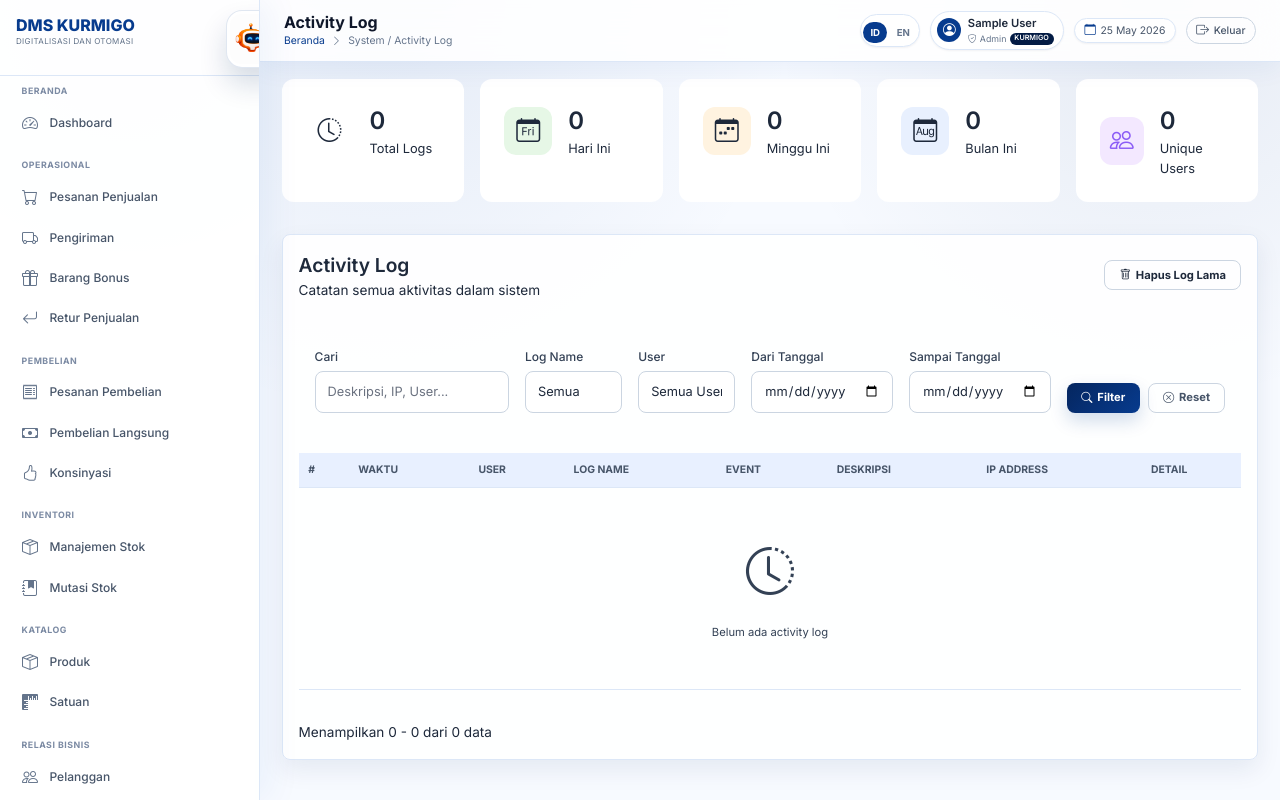
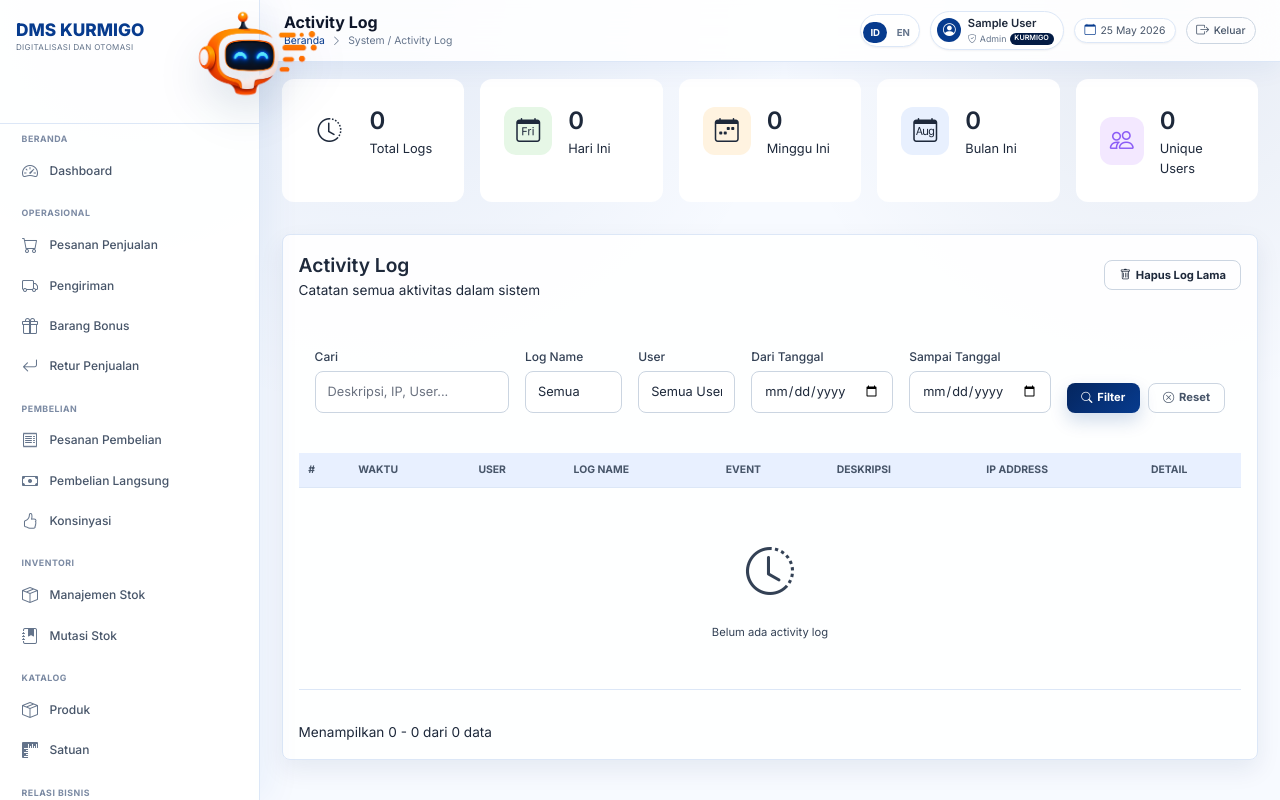
Before and after one commit to KangHasan88/DMS-1, a Laravel app: page /activity-logs in a window 1280 px wide. Run offline with Laravel 12, Linux system fonts and the light colour scheme; the visitor is signed in with stand-in values (Sample User, id 1); data that the repository does not hold is empty; style sheets or scripts are compiled from the project's sources; parts of the project's set-up code (start-up, migrations or seed data) failed here and were passed over.

Commit message:
Position Kurmigo robot mascot in sidebar header

```diff
--- a/resources/views/layouts/sidebar.blade.php
+++ b/resources/views/layouts/sidebar.blade.php
@@ -126,10 +126,10 @@
 
         /* Sidebar Header - Compact */
         .sidebar-header {
-            padding: 1rem 1rem 0.95rem;
+            padding: 1.25rem 1rem 1.1rem;
             border-bottom: 1px solid var(--k-gray-200);
             margin-bottom: 0.5rem;
-            min-height: 76px;
+            min-height: 124px;
             position: relative;
             overflow: visible;
         }
@@ -138,27 +138,23 @@
             display: flex;
             align-items: center;
             text-decoration: none;
-            padding-right: 4rem;
+            padding-right: 5.8rem;
         }
 
         .brand-robot {
-            position: absolute;
-            right: -1.55rem;
-            top: 0.65rem;
-            width: 58px;
-            height: 58px;
+            position: fixed;
+            left: 192px;
+            top: 7px;
+            width: 132px;
+            height: auto;
             object-fit: contain;
-            border-radius: 16px;
-            background: var(--k-white);
-            border: 1px solid rgba(7, 59, 142, 0.12);
-            box-shadow: 0 16px 28px rgba(5, 38, 95, 0.16);
-            padding: 3px;
-            z-index: 3;
+            filter: drop-shadow(0 18px 22px rgba(5, 38, 95, 0.16));
+            z-index: 1100;
             pointer-events: none;
         }
 
         .logo-text h2 {
-            font-size: 1rem;
+            font-size: 1.08rem;
             font-weight: 800;
             color: var(--k-gray-900);
             margin: 0;
@@ -680,10 +676,11 @@
             }
 
             .brand-robot {
+                position: absolute;
+                left: auto;
                 right: 0.75rem;
-                top: 0.55rem;
-                width: 50px;
-                height: 50px;
+                top: 0.8rem;
+                width: 76px;
             }
 
             .top-bar-right .date-display,
```
Also changed, not shown: public/images/brand/kurmigo-robot.png.
